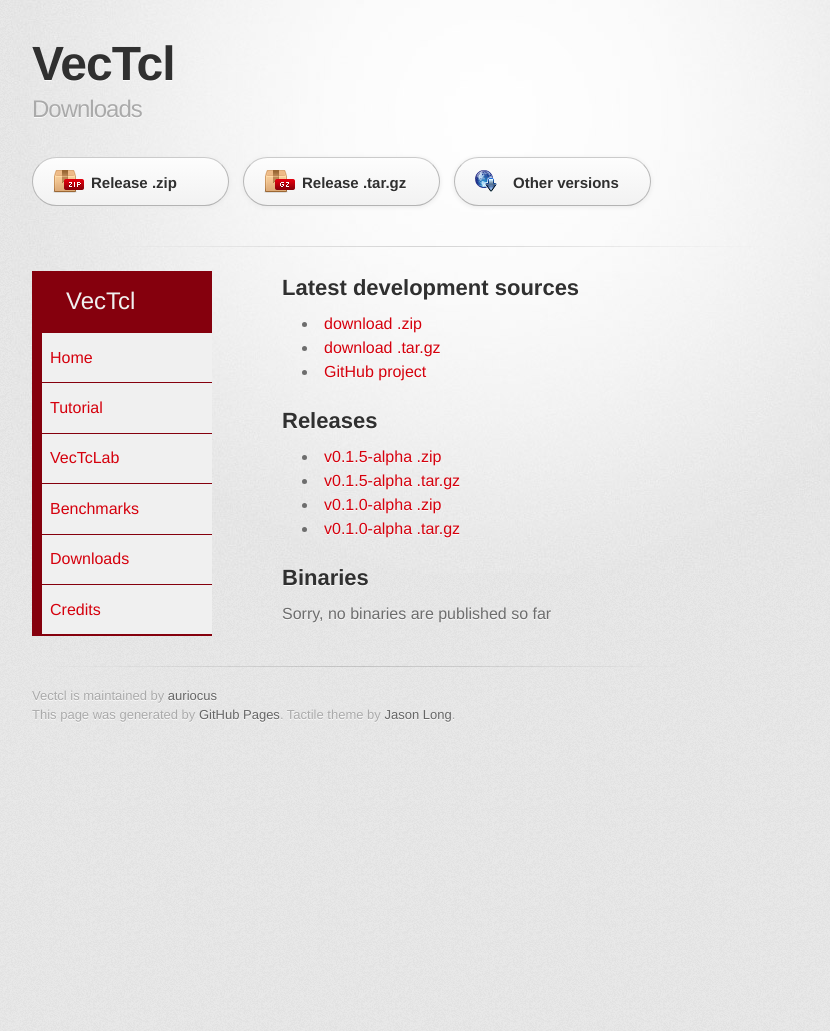
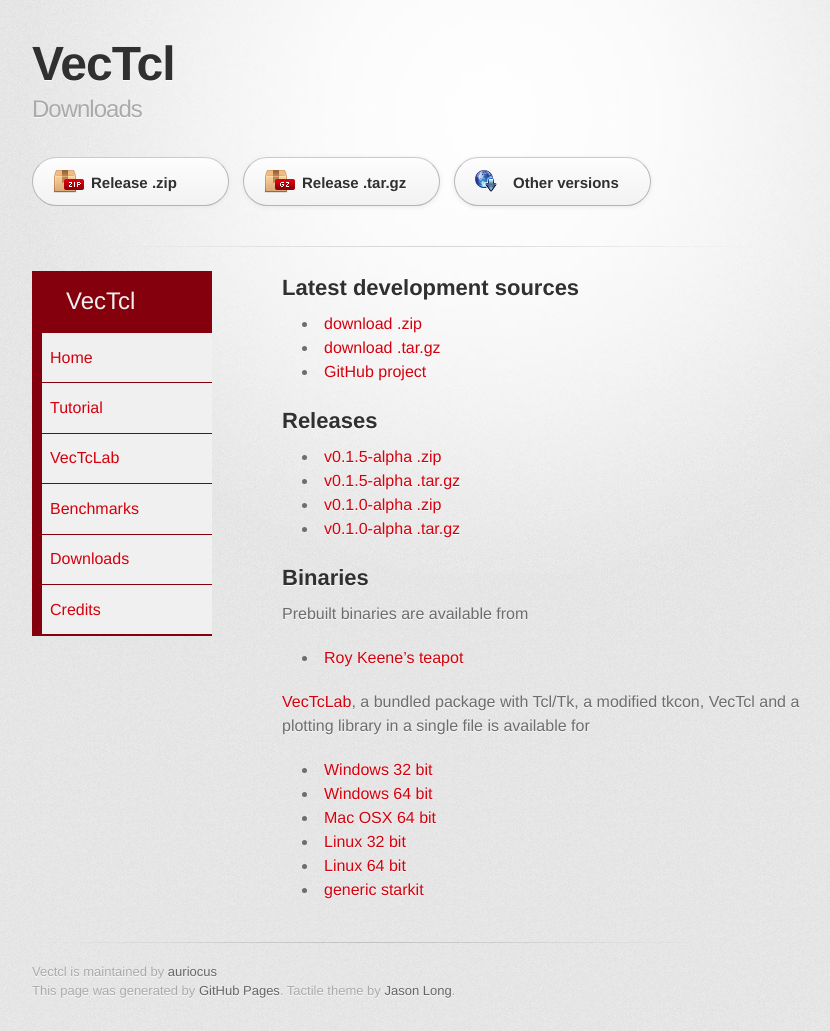
Before and after one commit to auriocus/VecTcl, a Jekyll site: the page built from 30-downloads.md, in a window 1280 px wide. Shown: the whole page, without its empty margins (148-978 px from the left). Built offline with Jekyll 4.4.1, drawn with Linux system fonts in a browser that asks for light colours; before the commit the page ends 900 px from its top, so only the background shows below that.

Commit message:
Add VecTcLab binaries

```diff
--- a/30-downloads.md
+++ b/30-downloads.md
@@ -22,4 +22,15 @@
 Binaries
 ----------
 
-Sorry, no binaries are published so far
+Prebuilt binaries are available from
+- [Roy Keene's teapot](http://teapot.rkeene.org/entity/name/vectcl/index.html)
+
+[VecTcLab]({{ site.baseurl }}/vectclab.html), a bundled package with Tcl/Tk, a modified tkcon,
+VecTcl and a plotting library in a single file is available for
+
+- [Windows 32 bit]({{ site.baseurl }}/binaries/VecTcLab-Win32.exe)
+- [Windows 64 bit]({{ site.baseurl }}/binaries/VecTcLab-Win64.exe)
+- [Mac OSX 64 bit]({{ site.baseurl }}/binaries/VecTcLab-Darwin)
+- [Linux 32 bit]({{ site.baseurl }}/binaries/VecTcLab-Linux32)
+- [Linux 64 bit]({{ site.baseurl }}/binaries/VecTcLab-Linux64)
+- [generic starkit]({{ site.baseurl }}/binaries/VecTcLab-generic.kit)
```
Also changed, not shown: 6 other files.
